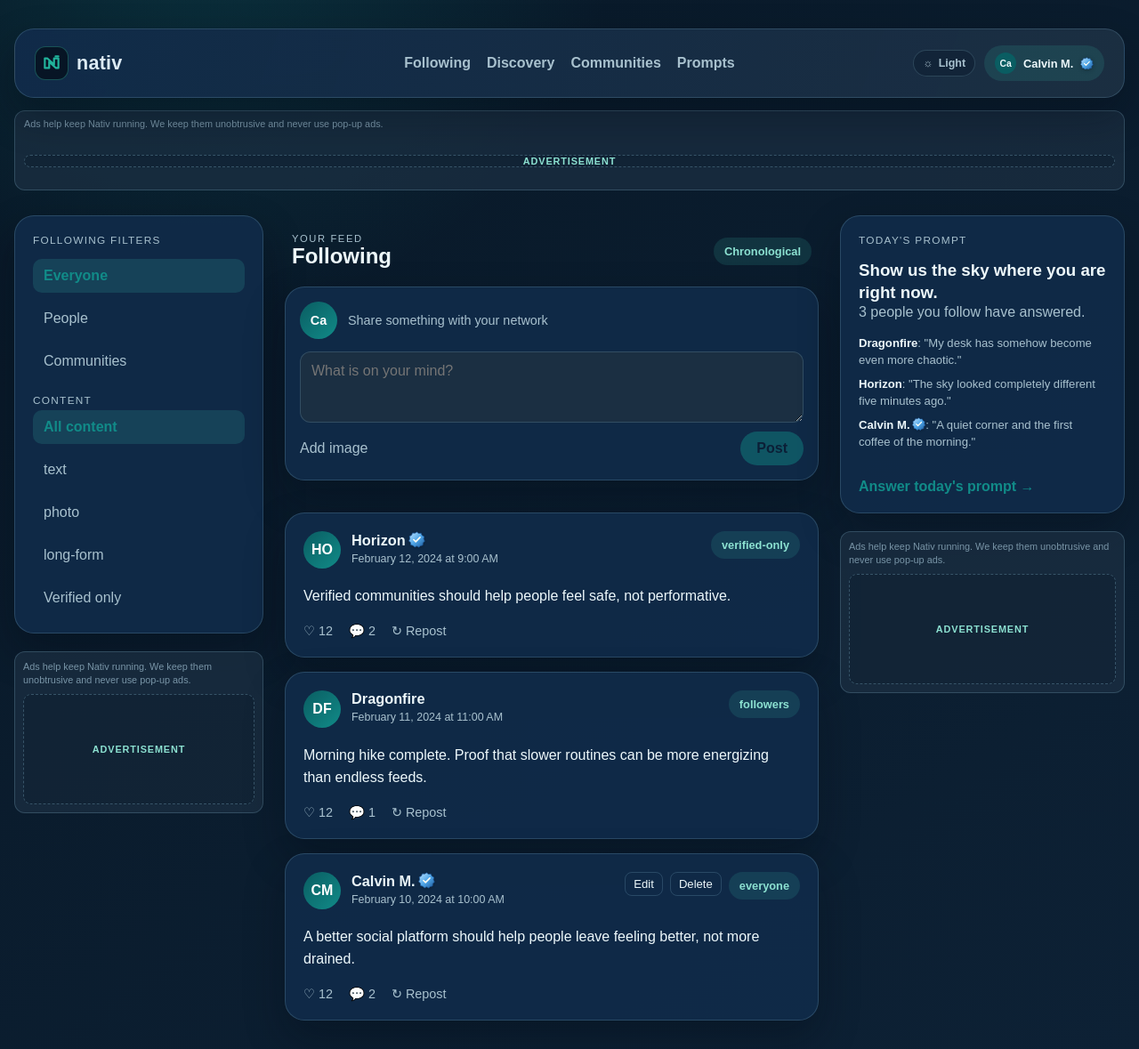
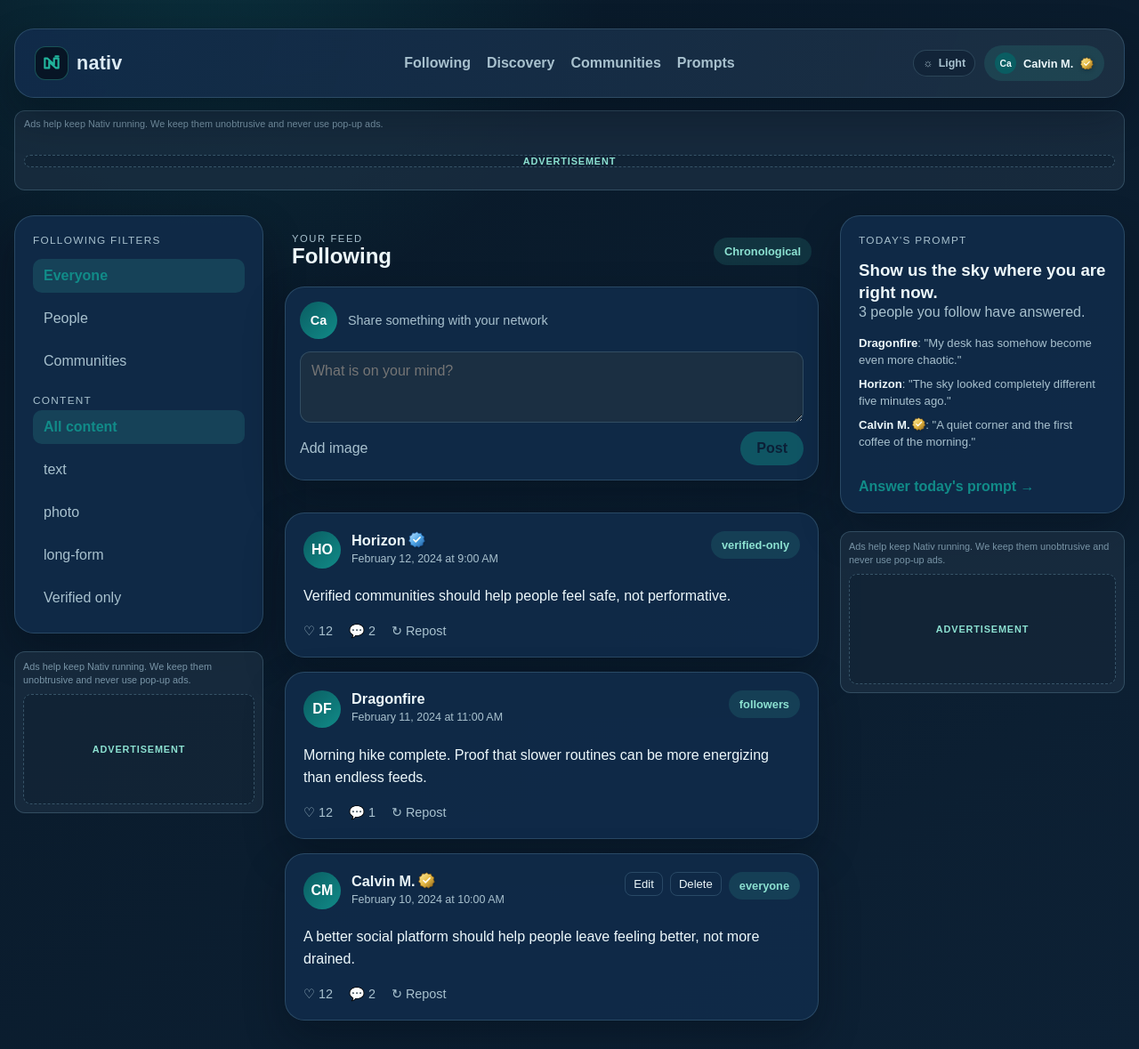
Before and after one commit to TheSkybax/Nativ, a Next.js app: page / in a window 1280 px wide. Shown: the whole page at 89% size. Built offline with nearby package versions, Linux system fonts and the light colour scheme.

Commit message:
Added framework for multiple kinds of verification

```diff
--- a/src/app/discovery/page.tsx
+++ b/src/app/discovery/page.tsx
@@ -36,7 +36,7 @@ export default function DiscoveryPage() {
 
   return (
     <SocialShell
-      viewer={{ id: viewer.id, username: "calvinm", displayName: "Calvin M.", verified: viewer.verified, badge: getDemoPrimaryBadge(viewer.id) }}
+      viewer={{ id: viewer.id, username: "calvinm", displayName: "Calvin M.", verified: viewer.verified, verificationType: "founder", badge: getDemoPrimaryBadge(viewer.id) }}
       feed={posts}
       discovery={posts}
       mode="discovery"
--- a/src/app/page.tsx
+++ b/src/app/page.tsx
@@ -9,6 +9,7 @@ export default function HomePage() {
     username: "calvinm",
     displayName: "Calvin M.",
     verified: true,
+    verificationType: "founder" as const,
     badge: getDemoPrimaryBadge("user-1")
   };
 
--- a/src/app/profile/page.tsx
+++ b/src/app/profile/page.tsx
@@ -54,7 +54,7 @@ export default async function ProfilePage({
     now: demoNow
   });
   return (
-    <AppShell viewer={{ id: owner.id, username: owner.username, displayName: owner.displayName, verified: owner.verified, badge: getDemoPrimaryBadge(owner.id) }}>
+    <AppShell viewer={{ id: owner.id, username: owner.username, displayName: owner.displayName, verified: owner.verified, verificationType: owner.verificationType, badge: getDemoPrimaryBadge(owner.id) }}>
       <PageAdRails>
         <ProfileSpace
           owner={owner}
--- a/src/components/feed-post-card.tsx
+++ b/src/components/feed-post-card.tsx
@@ -7,7 +7,7 @@ import { useProfileAppearance } from "@/components/profile-appearance-provider";
 import { profileNameColorStyles } from "@/lib/personalization";
 import { getPopularTagSuggestions } from "@/lib/post-tag-suggestions";
 import { usePostMutations } from "./post-mutations-provider";
-import { VerifiedSeal } from "./verified-seal";
+import { VerifiedSeal, type VerificationSealVariant } from "./verified-seal";
 
 export type FeedPost = {
   id: string;
@@ -20,13 +20,14 @@ export type FeedPost = {
     displayName?: string;
     username?: string;
     verified?: boolean;
+    verificationType?: VerificationSealVariant;
     avatar?: string;
   };
   discoveryScore?: number;
   contentType?: "text" | "photo" | "video" | "long-form" | "poll";
   tags?: readonly string[];
   communityId?: string;
-  repostedBy?: { id: string; displayName: string; avatar: string; verified?: boolean };
+  repostedBy?: { id: string; displayName: string; avatar: string; verified?: boolean; verificationType?: VerificationSealVariant };
   originalPost?: FeedPost;
   // Reposts reference the original post; its visibility remains authoritative.
   originalVisibility?: string;
@@ -40,19 +41,20 @@ type MockComment = {
   avatar: string;
   text: string;
   verified: boolean;
+  verificationType?: VerificationSealVariant;
 };
 
 const commentsByPost: Record<string, MockComment[]> = {
   "post-1": [
     { id: "comment-1", userId: "user-2", displayName: "Dragonfire", username: "dragonfire", avatar: "DF", text: "That's actually really interesting.", verified: false },
-    { id: "comment-2", userId: "user-3", displayName: "Horizon", username: "horizon", avatar: "HO", text: "I was thinking the exact same thing.", verified: true }
+    { id: "comment-2", userId: "user-3", displayName: "Horizon", username: "horizon", avatar: "HO", text: "I was thinking the exact same thing.", verified: true, verificationType: "standard" }
   ],
   "post-2": [
-    { id: "comment-3", userId: "user-3", displayName: "Horizon", username: "horizon", avatar: "HO", text: "That sounds like a great reset.", verified: true }
+    { id: "comment-3", userId: "user-3", displayName: "Horizon", username: "horizon", avatar: "HO", text: "That sounds like a great reset.", verified: true, verificationType: "standard" }
   ],
   "post-3": [
     { id: "comment-4", userId: "user-2", displayName: "Dragonfire", username: "dragonfire", avatar: "DF", text: "Clear rules make such a difference.", verified: false },
-    { id: "comment-5", userId: "user-1", displayName: "Calvin M.", username: "calvinm", avatar: "CM", text: "Exactly. Trust needs something people can see.", verified: true }
+    { id: "comment-5", userId: "user-1", displayName: "Calvin M.", username: "calvinm", avatar: "CM", text: "Exactly. Trust needs something people can see.", verified: true, verificationType: "founder" }
   ]
 };
 
@@ -62,7 +64,8 @@ export function FeedPostCard({
   showDiscoveryScore = false,
   onRepost,
   canRepost = true,
-  viewerId
+  viewerId,
+  viewerVerificationType = "standard"
 }: {
   post: FeedPost;
   footer?: ReactNode;
@@ -70,6 +73,7 @@ export function FeedPostCard({
   onRepost?: (post: FeedPost) => void;
   canRepost?: boolean;
   viewerId?: string;
+  viewerVerificationType?: VerificationSealVariant;
 }) {
   const { nameColor } = useProfileAppearance();
   const { resolvePost, isDeleted, updatePost, deletePost } = usePostMutations();
@@ -129,7 +133,8 @@ export function FeedPostCard({
       username: "calvinm",
       avatar: "CM",
       text: comment.trim(),
-      verified: true
+      verified: true,
+      verificationType: viewerVerificationType
     }]);
     setComment("");
   }
@@ -143,7 +148,9 @@ export function FeedPostCard({
             <span style={currentPost.repostedBy.id === viewerId ? { color: profileNameColorStyles[nameColor] } : undefined}>
               {currentPost.repostedBy.displayName}
             </span>
-            {currentPost.repostedBy.id === viewerId && currentPost.repostedBy.verified ? <VerifiedSeal className="post-verified-seal" /> : null}
+            {currentPost.repostedBy.id === viewerId && currentPost.repostedBy.verified ? (
+              <VerifiedSeal className="post-verified-seal" variant={currentPost.repostedBy.verificationType ?? viewerVerificationType} />
+            ) : null}
             {" "}shared this post
           </p>
         {isAuthor ? (
@@ -161,7 +168,7 @@ export function FeedPostCard({
         ) : null}
         </div>
         <div className="repost-nested-card">
-          <FeedPostCard post={currentPost.originalPost} showDiscoveryScore={showDiscoveryScore} onRepost={onRepost} canRepost={false} viewerId={viewerId} />
+          <FeedPostCard post={currentPost.originalPost} showDiscoveryScore={showDiscoveryScore} onRepost={onRepost} canRepost={false} viewerId={viewerId} viewerVerificationType={viewerVerificationType} />
         </div>
       </article>
     );
@@ -181,7 +188,7 @@ export function FeedPostCard({
                 {currentPost.author?.displayName ?? "Community member"}
               </span>
             </Link>
-            {currentPost.author?.verified ? <VerifiedSeal className="post-verified-seal" /> : null}
+            {currentPost.author?.verified ? <VerifiedSeal className="post-verified-seal" variant={currentPost.author.verificationType ?? "standard"} /> : null}
           </h3>
           <p className="post-timestamp">{new Date(currentPost.createdAt).toLocaleString(undefined, {
             month: "long",
@@ -301,7 +308,7 @@ export function FeedPostCard({
                   >
                     {item.displayName}
                   </Link>
-                  {item.verified ? <VerifiedSeal className="comment-verified-seal" /> : null}
+                  {item.verified ? <VerifiedSeal className="comment-verified-seal" variant={item.verificationType ?? "standard"} /> : null}
                   <Link className="muted comment-username" href={`/profile?user=${item.userId}`}>@{item.username}</Link>
                   <p>{item.text}</p>
                 </div>
--- a/src/components/prompt-experience.tsx
+++ b/src/components/prompt-experience.tsx
@@ -79,7 +79,7 @@ export function PromptExperience({ prompt }: { prompt: DailyPrompt }) {
                   <strong style={response.userId === "user-1" ? { color: profileNameColorStyles[nameColor] } : undefined}>
                     {response.displayName}
                   </strong>
-                  {response.userId === "user-1" ? <VerifiedSeal className="comment-verified-seal" /> : null}
+                  {response.userId === "user-1" ? <VerifiedSeal className="comment-verified-seal" variant="founder" /> : null}
                   <p>{response.text}</p>
                 </div>
               </article>
--- a/src/components/social-shell.tsx
+++ b/src/components/social-shell.tsx
@@ -12,13 +12,14 @@ import { useProfileAppearance } from "./profile-appearance-provider";
 import { usePostMutations } from "./post-mutations-provider";
 import { NativLogo } from "./nativ-logo";
 import { ThemeToggle } from "./theme-toggle";
-import { VerifiedSeal } from "./verified-seal";
+import { VerifiedSeal, type VerificationSealVariant } from "./verified-seal";
 
 export type SocialViewer = {
   id: string;
   username?: string;
   displayName?: string;
   verified?: boolean;
+  verificationType?: VerificationSealVariant;
   badge?: BadgeDefinition;
 };
 
@@ -57,7 +58,12 @@ export function AppShell({
             <span style={{ color: profileNameColorStyles[nameColor] }}>
               {viewer.displayName ?? viewer.username ?? "Guest"}
             </span>
-            {viewer.verified ? <VerifiedSeal className="user-profile-verified-seal" label="Verified account" /> : null}
+            {viewer.verified ? (
+              <VerifiedSeal
+                className="user-profile-verified-seal"
+                variant={viewer.verificationType ?? (viewer.badge?.slug === "founder" ? "founder" : "standard")}
+              />
+            ) : null}
           </Link>
         </div>
         </header>
@@ -123,6 +129,7 @@ export function SocialShell({
         displayName: viewer.displayName,
         username: viewer.username,
         verified: viewer.verified,
+        verificationType: viewer.verificationType,
         avatar: viewer.displayName?.slice(0, 2) ?? "NA"
       }
     }, ...posts]);
@@ -144,7 +151,8 @@ export function SocialShell({
           id: viewer.id,
           displayName: viewer.displayName ?? viewer.username ?? "You",
           avatar: viewer.displayName?.slice(0, 2) ?? "NA",
-          verified: viewer.verified
+          verified: viewer.verified,
+          verificationType: viewer.verificationType ?? (viewer.badge?.slug === "founder" ? "founder" : "standard")
         },
         originalPost
       }, ...posts];
@@ -220,10 +228,22 @@ export function SocialShell({
           ) : null}
 
           {isDiscovery ? (
-            <DiscoveryFeed posts={feed} viewerId={viewer.id} />
-          ) : (
-            <div className="feed-stack">
-              {followingPosts.length === 0 ? <div className="empty-state">No posts match these filters.</div> : followingPosts.map((post) => <FeedPostCard key={post.id} post={post} onRepost={repostPost} viewerId={viewer.id} />)}
+            <DiscoveryFeed
+              posts={feed}
+              viewerId={viewer.id}
+              viewerVerificationType={viewer.verificationType ?? (viewer.badge?.slug === "founder" ? "founder" : "standard")}
+            />
+            ) : (
+              <div className="feed-stack">
+                {followingPosts.length === 0 ? <div className="empty-state">No posts match these filters.</div> : followingPosts.map((post) => (
+                  <FeedPostCard
+                    key={post.id}
+                    post={post}
+                    onRepost={repostPost}
+                    viewerId={viewer.id}
+                    viewerVerificationType={viewer.verificationType ?? (viewer.badge?.slug === "founder" ? "founder" : "standard")}
+                  />
+                ))}
             </div>
           )}
         </section>
@@ -257,7 +277,12 @@ export function SocialShell({
                       <strong style={response.userId === viewer.id ? { color: profileNameColorStyles[nameColor] } : undefined}>
                         {response.displayName}
                       </strong>
-                      {response.userId === viewer.id && viewer.verified ? <VerifiedSeal className="comment-verified-seal" /> : null}
+                      {response.userId === viewer.id && viewer.verified ? (
+                        <VerifiedSeal
+                          className="comment-verified-seal"
+                          variant={viewer.verificationType ?? (viewer.badge?.slug === "founder" ? "founder" : "standard")}
+                        />
+                      ) : null}
                       : &quot;{response.text}&quot;
                     </p>
                   ))}
--- a/src/components/verified-seal.tsx
+++ b/src/components/verified-seal.tsx
@@ -43,7 +43,7 @@ export function VerifiedSeal({
   const style = sealStyles[variant];
 
   return (
-    <svg className={className} viewBox="0 0 24 24" role="img" aria-label={label}>
+    <svg className={className} viewBox="0 0 24 24" role="img" aria-label={label ?? style.label}>
       <defs>
         <linearGradient id={gradientId} x1="0" y1="0" x2="1" y2="1">
           <stop offset="0" stopColor={style.highlight} />
```
Also changed, not shown: src/components/discovery-feed.tsx (+11 -1 lines), src/components/profile-space.tsx (+13 -4 lines), src/lib/demo-data.ts (+16 -1 lines).
